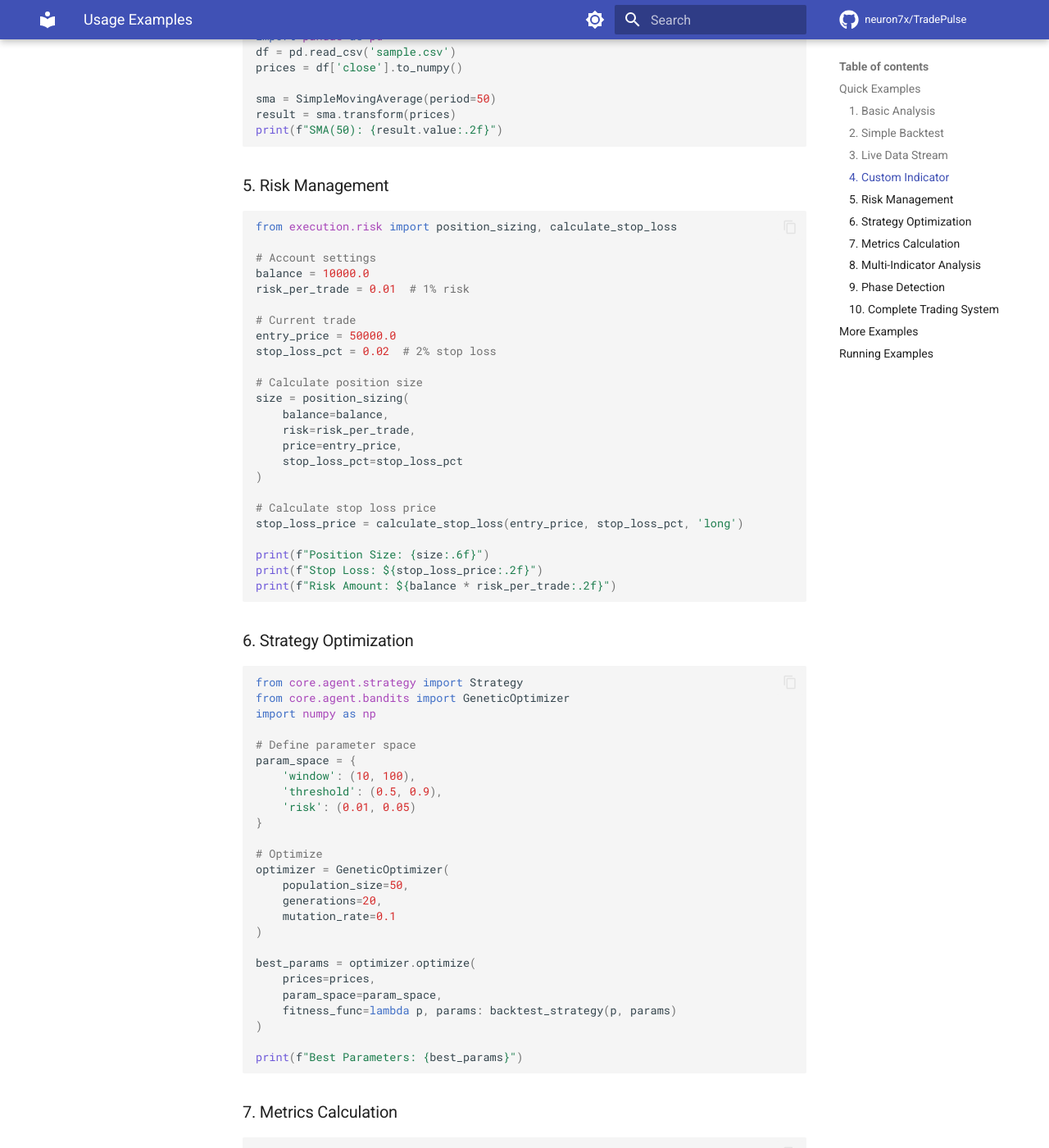
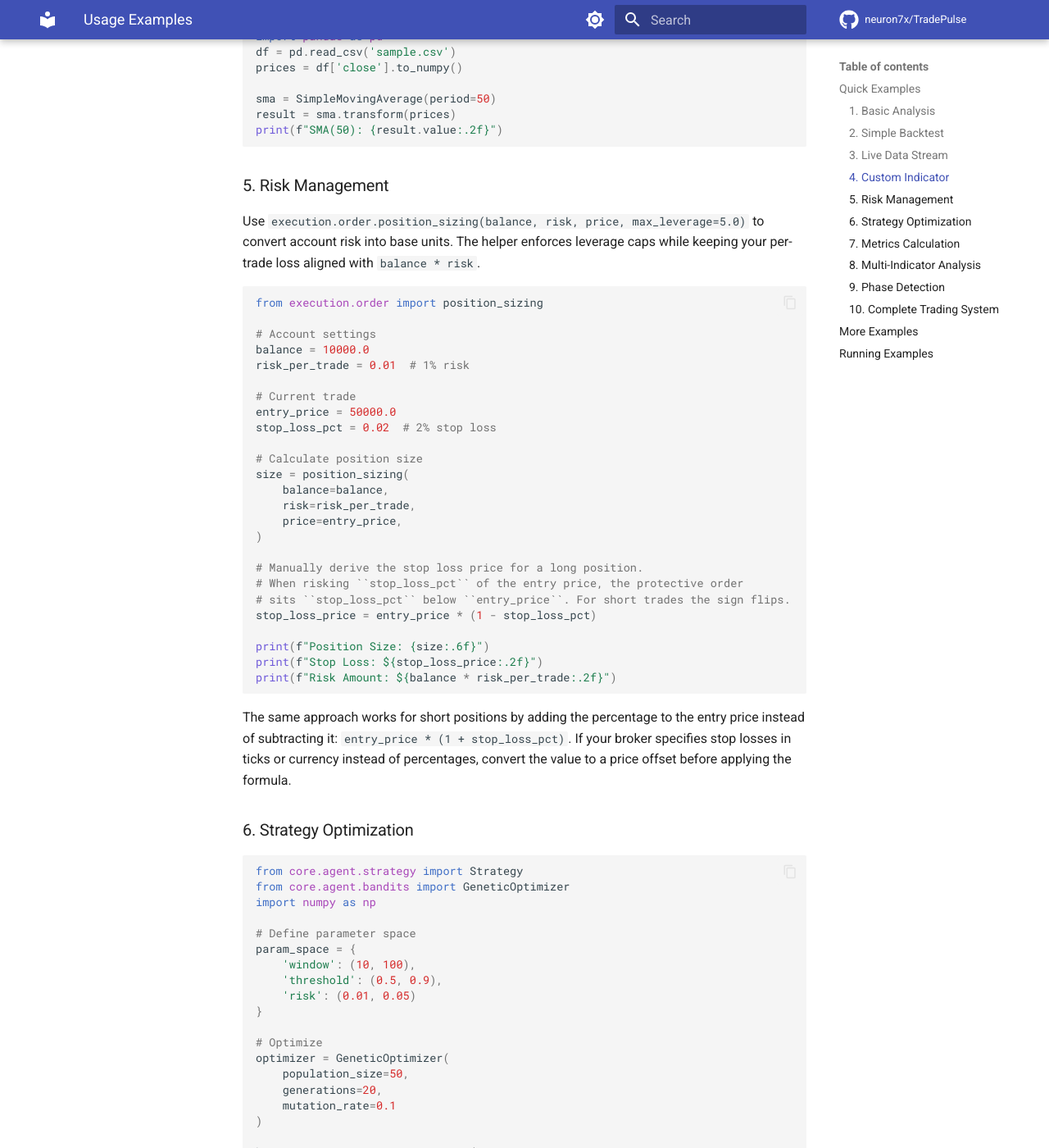
Before and after one commit to neuron7x/TradePulse, an MkDocs documentation site: the page built from docs/examples/README.md, in a window 1280 px wide and 1400 px high, scrolled down 2649 px. Shown: the whole window at 82% size. Built offline with MkDocs 1.6.1 and Material for MkDocs 9.7.7, drawn with Linux system fonts in a browser that asks for light colours; comment, search, counter and statistics services are not loaded; the version menu is left out.

Commit message:
docs: update risk management example

````diff
--- a/docs/examples/README.md
+++ b/docs/examples/README.md
@@ -138,8 +138,12 @@ print(f"SMA(50): {result.value:.2f}")
 
 ### 5. Risk Management
 
+Use ``execution.order.position_sizing(balance, risk, price, max_leverage=5.0)``
+to convert account risk into base units. The helper enforces leverage caps while
+keeping your per-trade loss aligned with ``balance * risk``.
+
 ```python
-from execution.risk import position_sizing, calculate_stop_loss
+from execution.order import position_sizing
 
 # Account settings
 balance = 10000.0
@@ -154,16 +158,22 @@ size = position_sizing(
     balance=balance,
     risk=risk_per_trade,
     price=entry_price,
-    stop_loss_pct=stop_loss_pct
 )
 
-# Calculate stop loss price
-stop_loss_price = calculate_stop_loss(entry_price, stop_loss_pct, 'long')
+# Manually derive the stop loss price for a long position.
+# When risking ``stop_loss_pct`` of the entry price, the protective order
+# sits ``stop_loss_pct`` below ``entry_price``. For short trades the sign flips.
+stop_loss_price = entry_price * (1 - stop_loss_pct)
 
 print(f"Position Size: {size:.6f}")
 print(f"Stop Loss: ${stop_loss_price:.2f}")
 print(f"Risk Amount: ${balance * risk_per_trade:.2f}")
 ```
+
+The same approach works for short positions by adding the percentage to the
+entry price instead of subtracting it: ``entry_price * (1 + stop_loss_pct)``.
+If your broker specifies stop losses in ticks or currency instead of
+percentages, convert the value to a price offset before applying the formula.
 
 ### 6. Strategy Optimization
 
````
